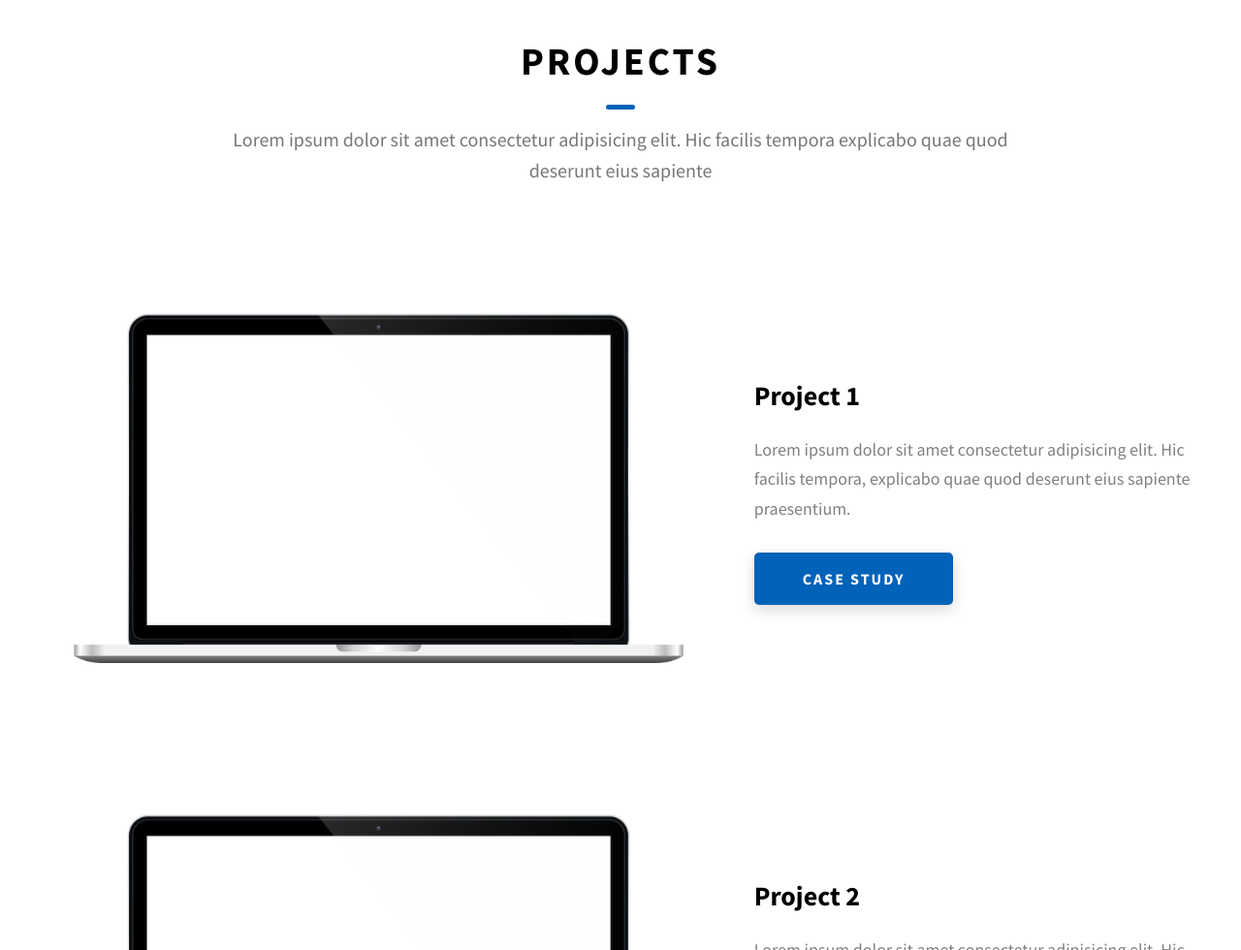
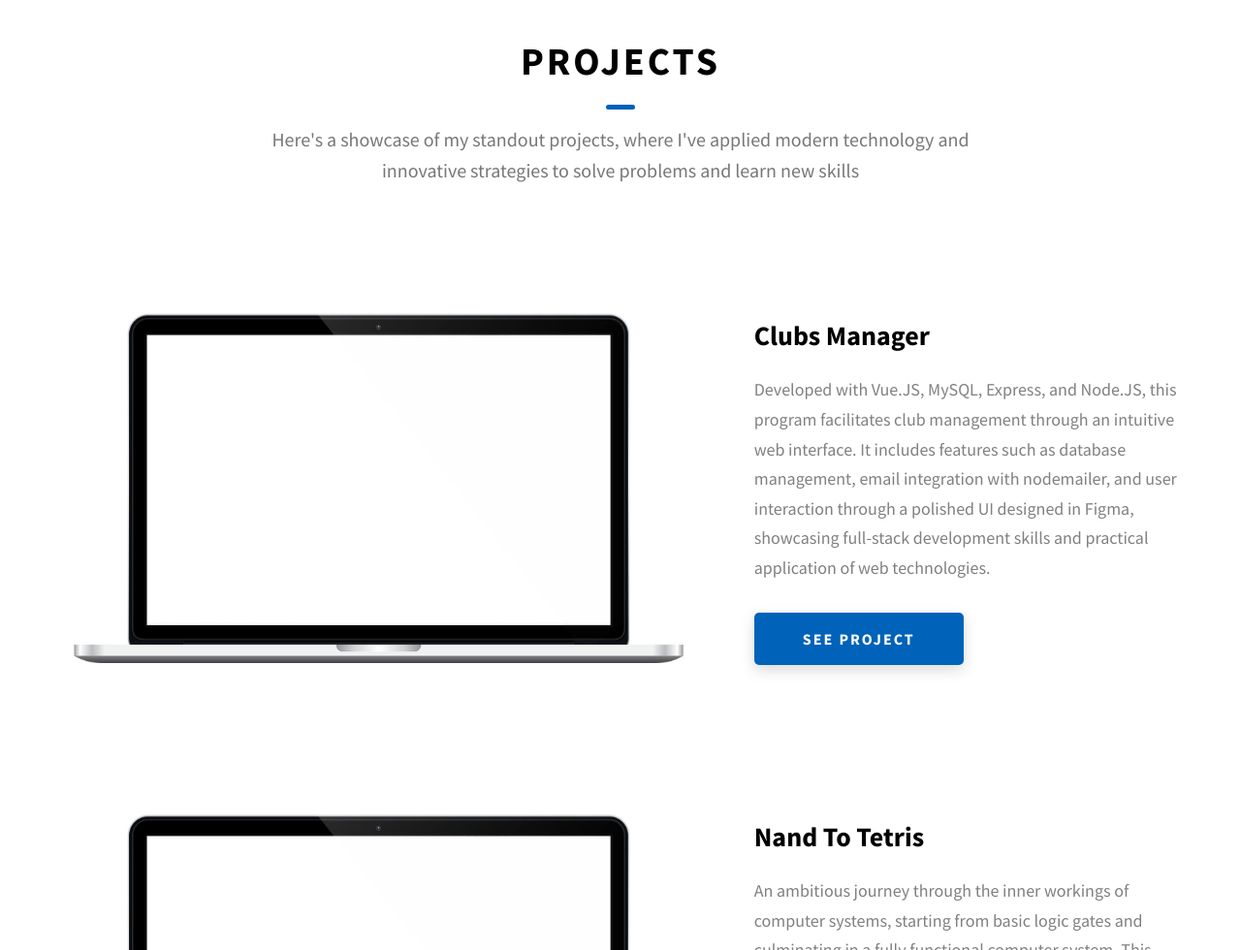
Before and after one commit to rohansyed/Portfolio-Website, a website: page index.html in a window 1280 px wide. Shown: the part 1820-2800 px from the top of the page at 97% size. Drawn offline with Linux system fonts and the light colour scheme.

Commit message:
projects and footer done

```diff
--- a/index.html
+++ b/index.html
@@ -21,7 +21,7 @@
     <div class="header__content">
       <div class="header__logo-container">
         <div class="header__logo-img-cont">
-          <img src="./assets/png/Rohan-Syed.png" alt="Rohan Syed Logo Image" class="header__logo-img" />
+          <img src="./assets/png/rohan-syed.png" alt="Rohan Syed Logo Image" class="header__logo-img" />
         </div>
         <span class="header__logo-sub">Rohan Syed</span>
       </div>
@@ -76,7 +76,7 @@
       <h1 class="heading-primary">Hey, My name is Rohan Syed</h1>
       <div class="home-hero__info">
         <p class="text-primary">
-          I am an aspiring software engineer currently studying at The University of Adelaide with a major in Artificial
+          I am an aspiring Software Engineer currently studying at The University of Adelaide with a major in Artificial
           Intelligence
         </p>
       </div>
@@ -156,8 +156,8 @@
       <h2 class="heading heading-sec heading-sec__mb-bg">
         <span class="heading-sec__main">Projects</span>
         <span class="heading-sec__sub">
-          Lorem ipsum dolor sit amet consectetur adipisicing elit. Hic facilis
-          tempora explicabo quae quod deserunt eius sapiente
+          Here's a showcase of my standout projects, where I've applied modern technology and innovative
+          strategies to solve problems and learn new skills
         </span>
       </h2>
 
@@ -168,13 +168,15 @@
               loading="lazy" />
           </div>
           <div class="projects__row-content">
-            <h3 class="projects__row-content-title">Project 1</h3>
+            <h3 class="projects__row-content-title">Clubs Manager</h3>
             <p class="projects__row-content-desc">
-              Lorem ipsum dolor sit amet consectetur adipisicing elit. Hic
-              facilis tempora, explicabo quae quod deserunt eius sapiente
-              praesentium.
+              Developed with Vue.JS, MySQL, Express, and Node.JS, this program facilitates club management through an
+              intuitive web interface. It includes features such as database management, email integration with
+              nodemailer, and user interaction through a polished UI designed in Figma, showcasing full-stack
+              development skills and practical application of web technologies.
             </p>
-            <a href="./project-1.html" class="btn btn--med btn--theme dynamicBgClr" target="_blank">Case Study</a>
+            <a href="https://github.com/rohansyed/Clubs-Manager" class="btn btn--med btn--theme dynamicBgClr"
+              target="_blank">See Project</a>
           </div>
         </div>
         <div class="projects__row">
@@ -183,13 +185,15 @@
               loading="lazy" />
           </div>
           <div class="projects__row-content">
-            <h3 class="projects__row-content-title">Project 2</h3>
+            <h3 class="projects__row-content-title">Nand To Tetris</h3>
             <p class="projects__row-content-desc">
-              Lorem ipsum dolor sit amet consectetur adipisicing elit. Hic
-              facilis tempora, explicabo quae quod deserunt eius sapiente
-              praesentium.
+              An ambitious journey through the inner workings of computer systems, starting from basic logic gates and
+              culminating in a fully functional computer system. This project covers hardware construction using HDL,
+              software development including an assembler, VM, compiler for a high-level language using C++, and an
+              operating system, offering a deep dive into computer science fundamentals.
             </p>
-            <a href="./project-2.html" class="btn btn--med btn--theme dynamicBgClr" target="_blank">Case Study</a>
+            <a href="https://github.com/rohansyed/Nand-To-Tetris" class="btn btn--med btn--theme dynamicBgClr"
+              target="_blank">See Project</a>
           </div>
         </div>
         <div class="projects__row">
@@ -198,13 +202,14 @@
               loading="lazy" />
           </div>
           <div class="projects__row-content">
-            <h3 class="projects__row-content-title">Project 3</h3>
+            <h3 class="projects__row-content-title">Card Jitsu</h3>
             <p class="projects__row-content-desc">
-              Lorem ipsum dolor sit amet consectetur adipisicing elit. Hic
-              facilis tempora, explicabo quae quod deserunt eius sapiente
-              praesentium.
+              A C++ card game designed to demonstrate the power of Object-Oriented Programming (OOP) principles such as
+              encapsulation, inheritance, polymorphism, and abstraction. This project emphasises clean, maintainable
+              code and sophisticated software design patterns.
             </p>
-            <a href="./project-3.html" class="btn btn--med btn--theme dynamicBgClr" target="_blank">Case Study</a>
+            <a href="https://github.com/rohansyed/Card-Jitsu" class="btn btn--med btn--theme dynamicBgClr"
+              target="_blank">See Project</a>
           </div>
         </div>
       </div>
@@ -215,8 +220,8 @@
       <h2 class="heading heading-sec heading-sec__mb-med">
         <span class="heading-sec__main heading-sec__main--lt">Contact</span>
         <span class="heading-sec__sub heading-sec__sub--lt">
-          Lorem ipsum dolor sit amet consectetur adipisicing elit. Hic facilis
-          tempora explicabo quae quod deserunt eius sapiente
+          Please don't hesitate to contact me if you'd like to get in touch. My Github and LinkedIn are available too
+          and I'd love to hear from you!
         </span>
       </h2>
       <div class="contact__form-container">
@@ -269,10 +274,12 @@
           </div>
         </div>
         <div class="main-footer__row main-footer__row-2">
-          <h4 class="heading heading-sm text-lt">John Doe</h4>
+          <h4 class="heading heading-sm text-lt">Rohan Syed</h4>
           <p class="main-footer__short-desc">
-            Lorem ipsum dolor sit amet consectetur adipisicing elit facilis
-            tempora explicabo quae quod deserunt
+            Computer Science enthusiast with a focus on AI, blending innovation with technology to create impactful
+            solutions. From developing intricate software systems to exploring the depths of artificial intelligence,
+            with a commitment to excellence and a passion for pushing the boundaries of digital
+            possibilities.
           </p>
         </div>
       </div>
```
Also changed, not shown: 1 other file.
